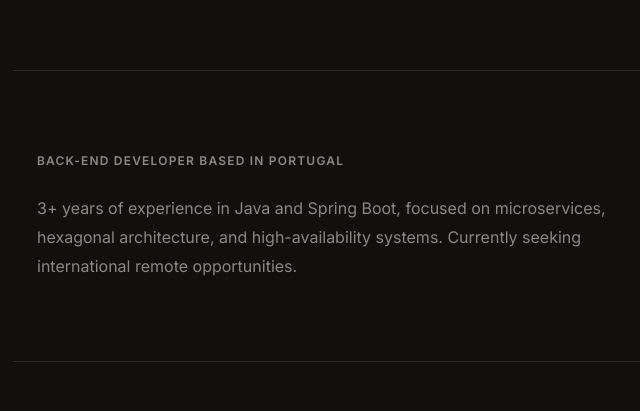
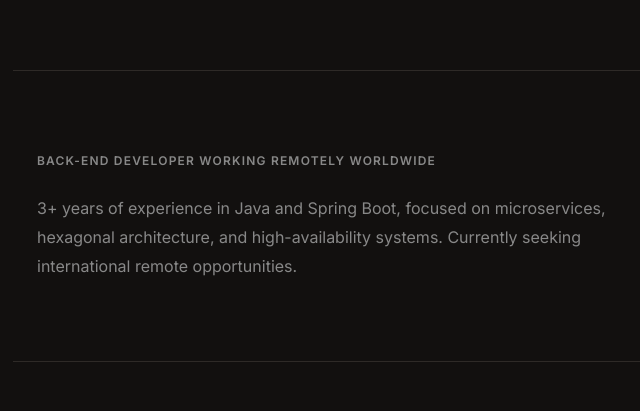
Before and after one commit to nathaliermar/portfolio, an Angular app: page / in a window 1280 px wide. Shown: the part 355-766 px from the top of the page, without its empty margins (197-837 px from the left). Built offline with nearby package versions, Linux system fonts and the light colour scheme.

Commit message:
fix: Correction of the bio section title.

```diff
--- a/src/app/features/about/about.component.html
+++ b/src/app/features/about/about.component.html
@@ -1,6 +1,4 @@
-<!-- about.component.html -->
-<section class="about">
-  <h2 class="section-title">Back-end Developer based in Portugal</h2>
-  <!-- <h2 class="section-title">About</h2> -->
+<section id="about" class="about">
+  <h2 class="section-title">Back-end Developer working remotely worldwide</h2>
   <p class="about__bio">{{ bio }}</p>
 </section>
```
